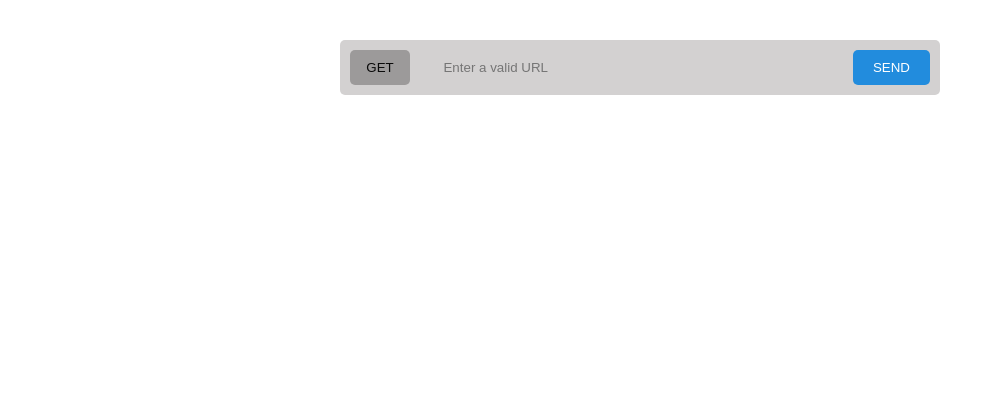
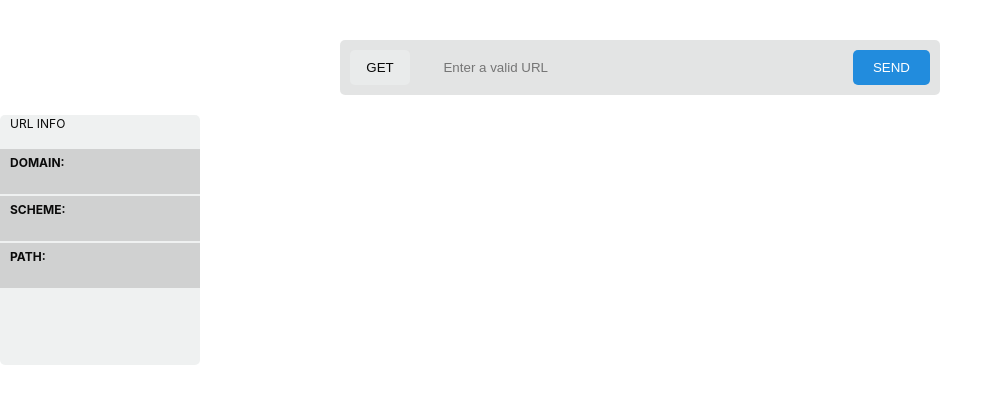
Before and after one commit to iamstefano/digitiamo-test-frontend, a React (Vite) app: page / in a window 1280 px wide. Shown: the top 404 px of the page, without its empty margins (0-1003 px from the left). Built offline with nearby package versions, Linux system fonts and the light colour scheme.

Commit message:
feat: UrlData component sytle & parsing url logic

```diff
--- a/src/App.jsx
+++ b/src/App.jsx
@@ -3,12 +3,20 @@ import { useState } from "react";
 import "./App.scss";
 
 import TopBar from "./components/topBar";
+import UrlData from "./components/urlData";
 
 function App() {
+  const [inputUrl, setInputUrl] = useState("");
+
+  const handleForm = (url) => {
+    setInputUrl(url);
+  };
+
   return (
     <>
       <div>
-        <TopBar />
+        <TopBar onSubmit={handleForm} />
+        <UrlData url={inputUrl} />
       </div>
     </>
   );
--- a/src/components/topBar/TopBar.jsx
+++ b/src/components/topBar/TopBar.jsx
@@ -2,24 +2,33 @@ import React, { useState } from "react";
 import styles from "./TopBar.module.scss";
 import { SearchIcon } from "../SearchIcon";
 
-const TopBar = () => {
+const TopBar = ({ onSubmit }) => {
+  const [url, setUrl] = useState("");
+
+  const handleSubmit = async (e) => {
+    e.preventDefault();
+    onSubmit(url);
+  };
+
   return (
     <>
       <div className={styles.topBar}>
-        <form className={styles.topBar__form}>
+        <form className={styles.topBar__form} onSubmit={handleSubmit}>
           <select name="methods" className={styles.topBar__form__select}>
             <option value="methGet">GET</option>
             <option value="methPost">POST</option>
             <option value="methPut">PUT</option>
             <option value="methDelete">DELETE</option>
             <option value="methInfo">INFO</option>
-            {/* <option value="methDumb">DUMB</option> */}
+            <option value="methDumb">DUMB</option>
           </select>
 
           <input
             type="url"
             className={styles.topBar__form__searchBar}
             placeholder="Enter a valid URL"
+            value={url}
+            onChange={(e) => setUrl(e.target.value)}
           />
           <button type="submit" className={styles.topBar__form__btnMain}>
             <span className={styles.btnText}>SEND</span>
--- a/src/components/topBar/TopBar.module.scss
+++ b/src/components/topBar/TopBar.module.scss
@@ -5,7 +5,7 @@
   margin-top: 20px;
 
   &__form {
-    background-color: $grey-medium;
+    background-color: $grey-medium2;
     display: flex;
     justify-content: space-between;
     align-items: center;
@@ -18,7 +18,7 @@
     &__select {
       padding: 10px 4px;
       margin-right: 10px;
-      background: $grey-dark;
+      background: $grey-medium;
       border: none;
       border-radius: 5px;
       text-align: center;
--- /dev/null
+++ b/src/components/urlData/UrlData.jsx
@@ -0,0 +1,51 @@
+import React from "react";
+
+import styles from "./UrlData.module.scss";
+
+const UrlData = ({ url }) => {
+  let domain = "";
+  let scheme = "";
+  let path = "";
+
+  try {
+    const urlObj = new URL(url);
+    domain = urlObj.hostname;
+    scheme = urlObj.protocol.replace(":", "");
+    path = urlObj.pathname;
+  } catch (error) {
+    // Handle invalid URL input
+  }
+
+  return (
+    <div className={styles.urlData}>
+      <p className={styles.urlData__title}>Url info</p>
+      <div className={styles.urlData__infoData}>
+        <label>DOMAIN:</label>
+        <span>{domain}</span>
+      </div>
+      <div className={styles.urlData__infoData}>
+        <label>SCHEME:</label>
+        <span>{scheme}</span>
+      </div>
+      <div className={styles.urlData__infoData}>
+        <label>PATH:</label>
+        <span>{path}</span>
+      </div>
+    </div>
+  );
+};
+
+export default UrlData;
+
+/* const UrlData = ({ enteredUrl }) => {
+  // Function to split the URL
+  const splitUrl = (url) => {
+    const urlObject = new URL(url);
+    const domain = urlObject.hostname;
+    const scheme = urlObject.protocol.replace(":", "");
+    const path = urlObject.pathname;
+    return { domain, scheme, path };
+  };
+
+  // Use the splitUrl function to extract the data
+  const { domain, scheme, path } = splitUrl(enteredUrl); */
--- /dev/null
+++ b/src/components/urlData/UrlData.module.scss
@@ -0,0 +1,39 @@
+.urlData {
+  background-color: $grey-medium;
+  width: 200px;
+  height: 250px;
+  border-radius: 5px;
+
+  &__title {
+    margin-left: 10px;
+    font-size: 12px;
+    text-transform: uppercase;
+    padding-bottom: 16px;
+  }
+
+  &__infoData {
+    position: relative;
+    display: flex;
+    flex-direction: column;
+    background-color: $grey-dark;
+    margin-bottom: 2px;
+    justify-content: center;
+    font-size: 12px;
+    height: 45px;
+    padding-left: 10px;
+    &:last-child {
+      margin-bottom: 0;
+    }
+
+    label {
+      position: absolute;
+      top: 5px;
+      font-weight: bold;
+    }
+
+    span {
+      position: absolute;
+      bottom: 5px;
+    }
+  }
+}
--- /dev/null
+++ b/src/components/urlData/index.jsx
@@ -0,0 +1,3 @@
+import UrlData from "./UrlData.jsx";
+
+export default UrlData;
--- a/src/scss/variables/colors.scss
+++ b/src/scss/variables/colors.scss
@@ -2,6 +2,7 @@
 $btn-main: #228cdd;
 
 //backgrounds colors
-$grey-light: #e6e5e5;
-$grey-medium: #d3d1d1;
-$grey-dark: #9c9a9a;
+$grey-light: #f3f3f3;
+$grey-medium: #ebedeec7;
+$grey-medium2: #dee0e0d8;
+$grey-dark: #b3b3b381;
```
